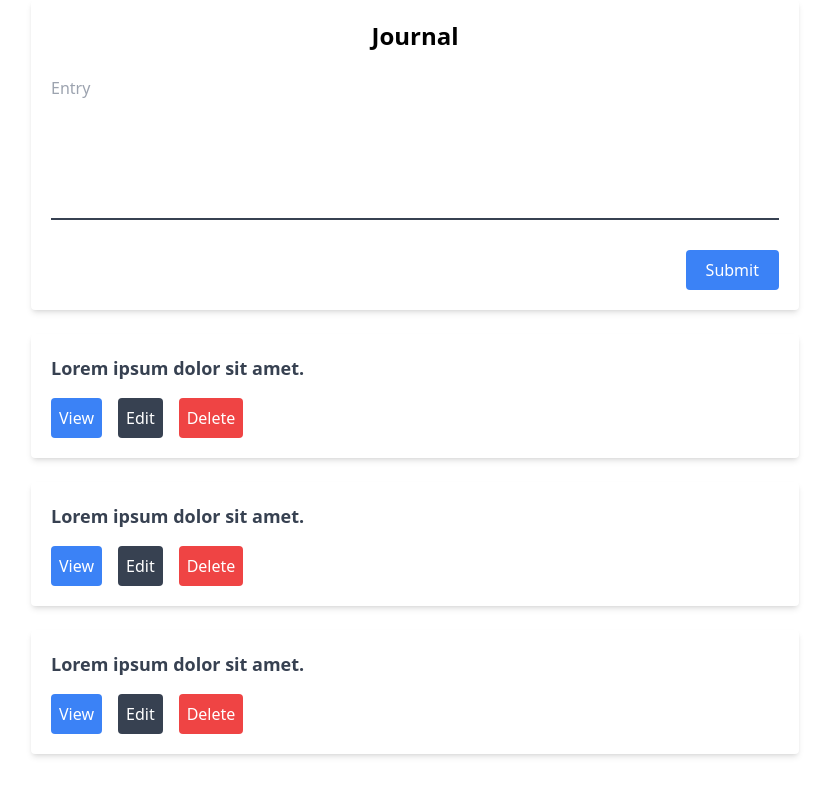
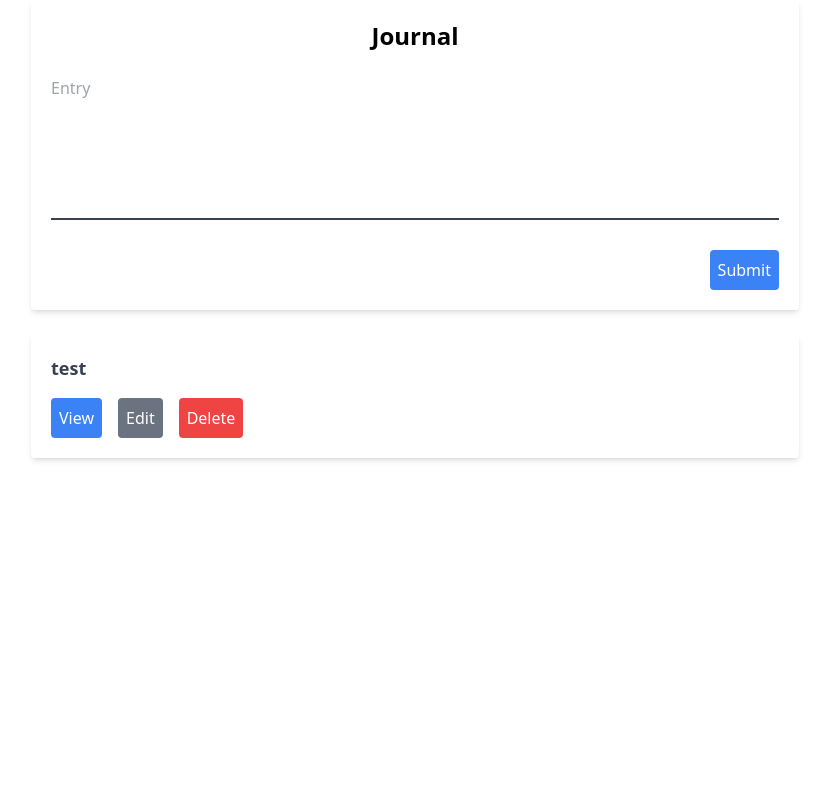
Before and after one commit to fiixed/my-stoic-path-react, a React (Vite) app: page / in a window 1280 px wide. Shown: the top 796 px of the page, without its empty margins (225-1054 px from the left). Built offline with nearby package versions, Linux system fonts and the light colour scheme.

Commit message:
appbutton

```diff
--- a/src/App.tsx
+++ b/src/App.tsx
@@ -1,9 +1,11 @@
+import AppButton from './components/AppButton';
+import JournalEntry from './components/JournalEntry';
+
 const App = () => {
   return (
     <div className="max-w-3xl mx-auto space-y-6">
       <div className="space-y-6 bg-white shadow-md rounded p-5">
         <h1 className="font-semibold text-2xl text-center">Journal</h1>
-
         <div>
           <textarea
             placeholder="Entry"
@@ -11,43 +13,16 @@
           ></textarea>
         </div>
         <div className="text-right">
-          <button className="bg-blue-500 text-white px-5 py-2 rounded">
-            Submit
-          </button>
+          <AppButton
+            title="Submit"
+            type="regular"
+            onClick={() => console.log('Submit clicked')}
+          />
         </div>
       </div>
 
-      {/* Note Items */}
-      <div className="bg-white shadow-md rounded p-5">
-        <p className="font-semibold mb-4 text-gray-700 text-lg">
-          Lorem ipsum dolor sit amet.
-        </p>
-        <div className="space-x-4">
-          <button className="bg-blue-500 text-white p-2 rounded">View</button>
-          <button className="bg-gray-700 text-white p-2 rounded">Edit</button>
-          <button className="bg-red-500 text-white p-2 rounded">Delete</button>
-        </div>
-      </div>
-      <div className="bg-white shadow-md rounded p-5">
-        <p className="font-semibold mb-4 text-gray-700 text-lg">
-          Lorem ipsum dolor sit amet.
-        </p>
-        <div className="space-x-4">
-          <button className="bg-blue-500 text-white p-2 rounded">View</button>
-          <button className="bg-gray-700 text-white p-2 rounded">Edit</button>
-          <button className="bg-red-500 text-white p-2 rounded">Delete</button>
-        </div>
-      </div>
-      <div className="bg-white shadow-md rounded p-5">
-        <p className="font-semibold mb-4 text-gray-700 text-lg">
-          Lorem ipsum dolor sit amet.
-        </p>
-        <div className="space-x-4">
-          <button className="bg-blue-500 text-white p-2 rounded">View</button>
-          <button className="bg-gray-700 text-white p-2 rounded">Edit</button>
-          <button className="bg-red-500 text-white p-2 rounded">Delete</button>
-        </div>
-      </div>
+      {/* Journal Entry Items */}
+      <JournalEntry timestamp="test" />
     </div>
   );
 };
--- /dev/null
+++ b/src/components/AppButton.tsx
@@ -0,0 +1,32 @@
+import { FC } from 'react';
+
+interface Props {
+  title?: string;
+  type?: 'danger' | 'normal' | 'regular';
+  //   onClick?: () => void
+  onClick?(): void;
+}
+
+const AppButton: FC<Props> = ({ title, type, onClick }) => {
+  let color = '';
+
+  switch (type) {
+    case 'danger':
+      color = 'bg-red-500';
+      break;
+    case 'normal':
+      color = 'bg-gray-500';
+      break;
+    case 'regular':
+      color = 'bg-blue-500';
+      break;
+  }
+
+  return (
+    <button onClick={onClick} className={color + ' text-white p-2 rounded'}>
+      {title}
+    </button>
+  );
+};
+
+export default AppButton;
--- /dev/null
+++ b/src/components/JournalEntry.tsx
@@ -0,0 +1,21 @@
+import { FC } from 'react';
+import AppButton from './AppButton';
+
+interface Props {
+  timestamp: string;
+}
+
+const JournalEntry: FC<Props> = ({ timestamp }) => {
+  return (
+    <div className="bg-white shadow-md rounded p-5">
+      <p className="font-semibold mb-4 text-gray-700 text-lg">{timestamp}</p>
+      <div className="space-x-4">
+        <AppButton title="View" type="regular" />
+        <AppButton title="Edit" type="normal" />
+        <AppButton title="Delete" type="danger" />
+      </div>
+    </div>
+  );
+};
+
+export default JournalEntry;
```
